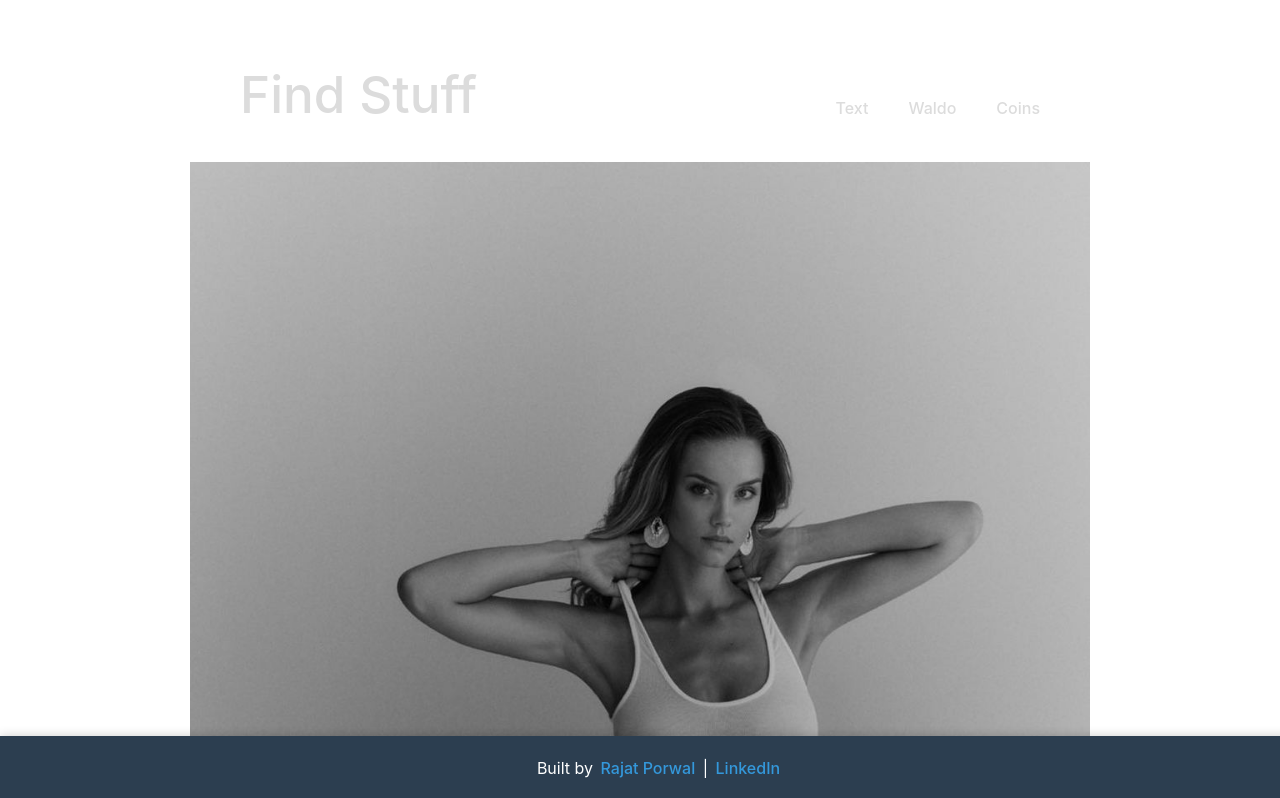
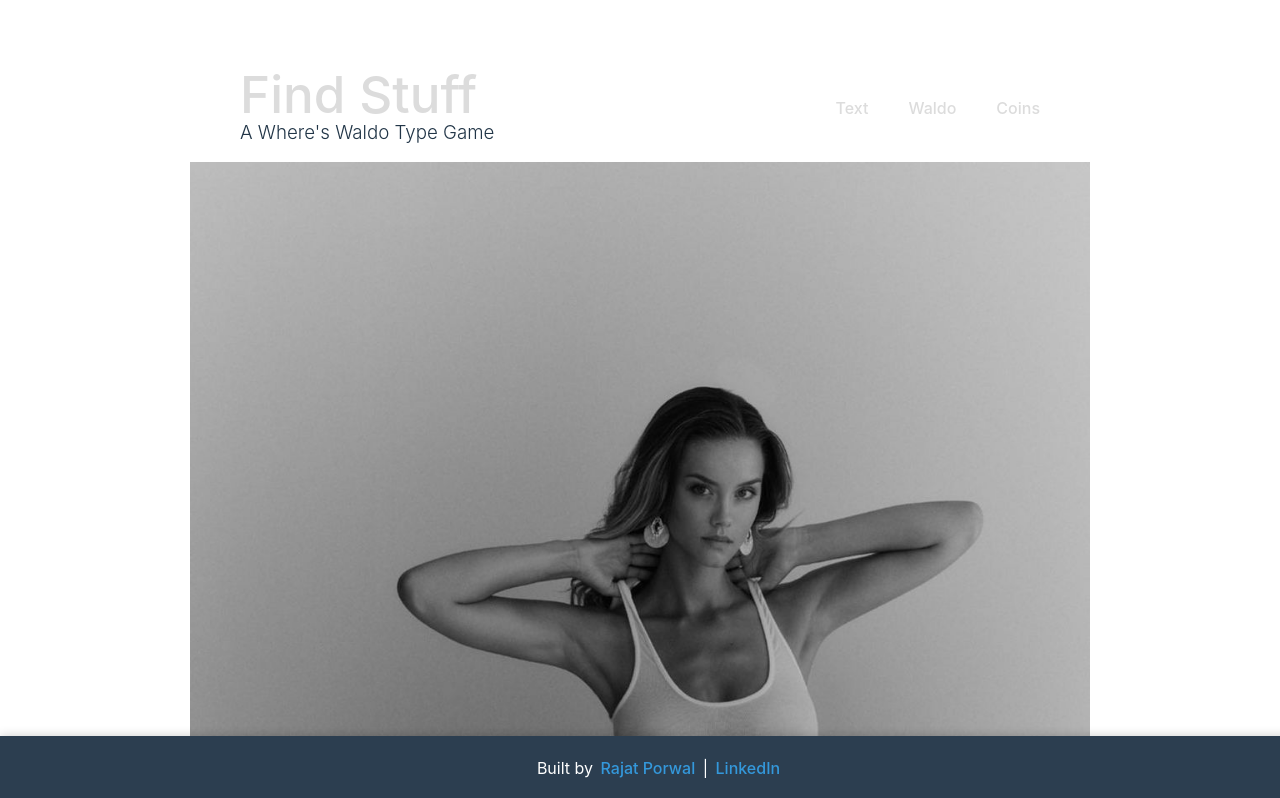
Before and after one commit to rajat-porwal/Where-s-Waldo-A-photo-tagginf-App-, a React (Vite) app: page / in a window 1280 px wide. Shown: the top 798 px of the page. Built offline with nearby package versions, Linux system fonts and the light colour scheme.

Commit message:
Added subhead & moved the click modal around a bit

```diff
--- a/src/App.css
+++ b/src/App.css
@@ -49,6 +49,13 @@
   left: 0;
 }
 
+#subtitle {
+  position: absolute;
+  left: 0;
+  top: 68px;
+  font-weight: 300;
+}
+
 #navlinksdiv {
   margin: 48px 0 0;
   position: absolute;
--- a/src/components/Puzzle.jsx
+++ b/src/components/Puzzle.jsx
@@ -17,15 +17,15 @@ const CharacterSelectionModal = (props) => {
   // Used to get the height of Modal
   const elementRef = useRef(null);
   // Used to switch modal up or down
-  const [modalUp, setModalUp] = useState(0);
+  const [modalUp, setModalUp] = useState(20);
 
   // Modal open upwards if close to bottom of window
   useEffect(() => {
     const modalUpCondition = window.innerHeight - elementRef.current.clientHeight;
     if (windY > modalUpCondition) {
-      setModalUp(elementRef.current.clientHeight);
+      setModalUp(elementRef.current.clientHeight - 20);
     } else {
-      setModalUp(0);
+      setModalUp(20);
     }
   }, [hide]);
 
--- a/src/components/Top.jsx
+++ b/src/components/Top.jsx
@@ -3,6 +3,7 @@ export default function Top() {
   return(
     <div id="navbar">
       <h1 id="navtitle"><a href="/">Find Stuff</a></h1>
+      <h3 id="subtitle">A Where's Waldo Type Game</h3>
       <div id="navlinksdiv">
         <ul id="navlinks">
           <li>
```
Lines whose indentation alone changed are shown as unchanged.
